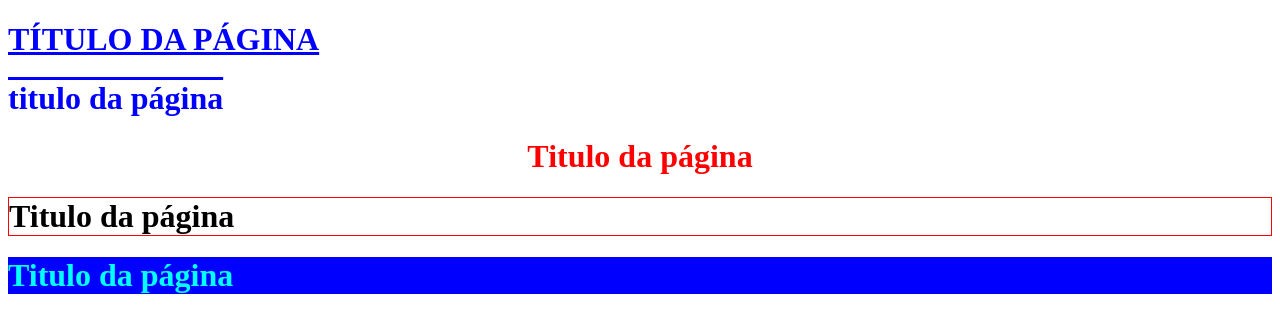
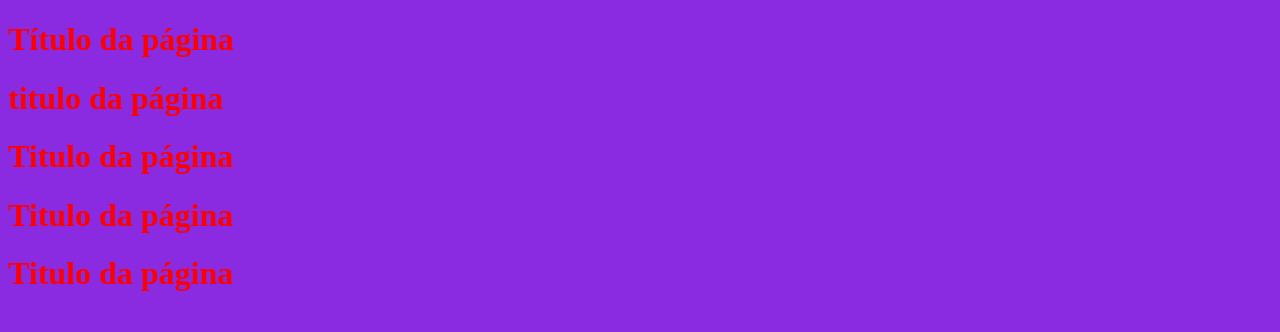
Before and after one commit to vincymendess/aula_HTML, a plain HTML site: page testecss.html in a window 1280 px wide. Drawn offline with Linux system fonts and the light colour scheme.

Commit message:
Update testecss.html

```diff
--- a/testecss.html
+++ b/testecss.html
@@ -4,12 +4,20 @@
     <meta charset="UTF-8">
     <meta name="viewport" content="width=device-width, initial-scale=1.0">
     <title>Teste CSS</title>
+
+    <style>
+        body {
+            color: red;
+            background-color: blueviolet;
+        }
+    </style>
+
 </head>
 <body>
-    <h1 style="color: blue; text-transform: uppercase; text-decoration: underline;">Título da página</h1>
-    <h1 style="color: blue; text-transform: lowercase; text-decoration: overline;">titulo da página</h1>
-    <h1 style="color: red; text-align: center;">Titulo da página</h1>
-    <h1 style="border: 1px solid; border-color: red;">Titulo da  página</h1>
-    <h1 style="color: aqua; background-color: blue;">Titulo da página</h1>
+    <h1>Título da página</h1>
+    <h1>titulo da página</h1>
+    <h1>Titulo da página</h1>
+    <h1>Titulo da página</h1>
+    <h1>Titulo da página</h1>
 </body>
 </html>
```
